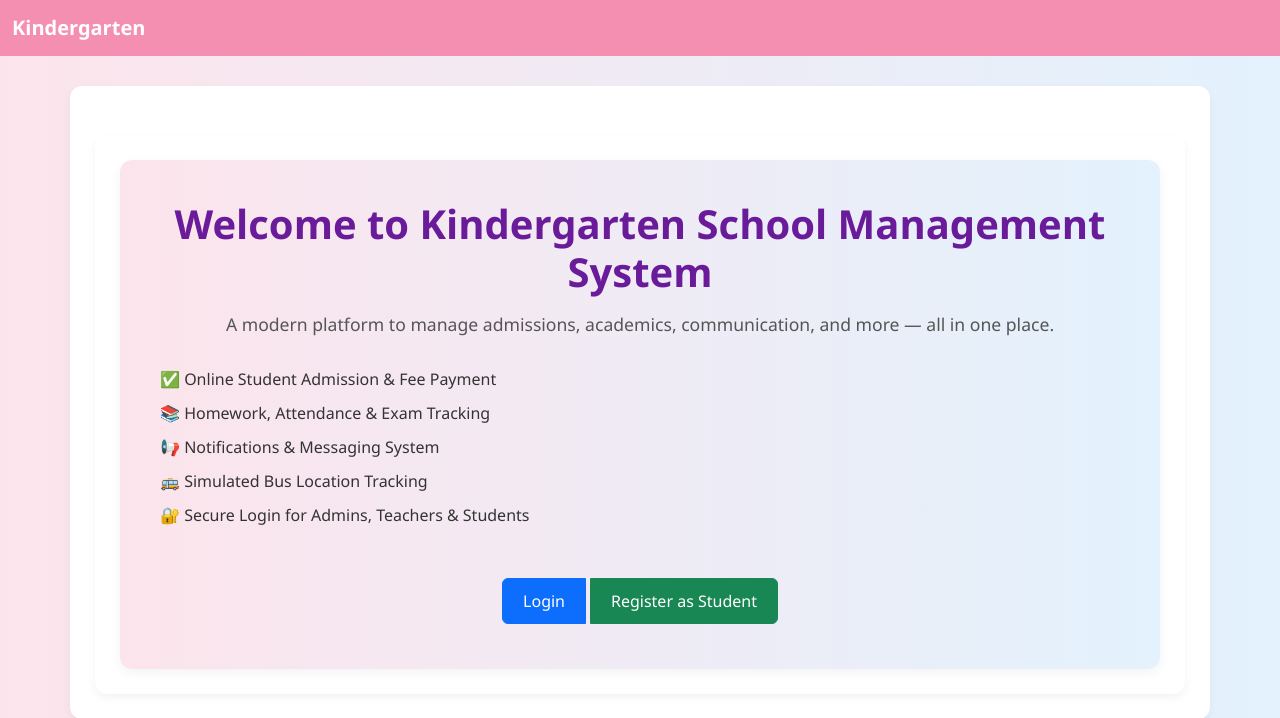
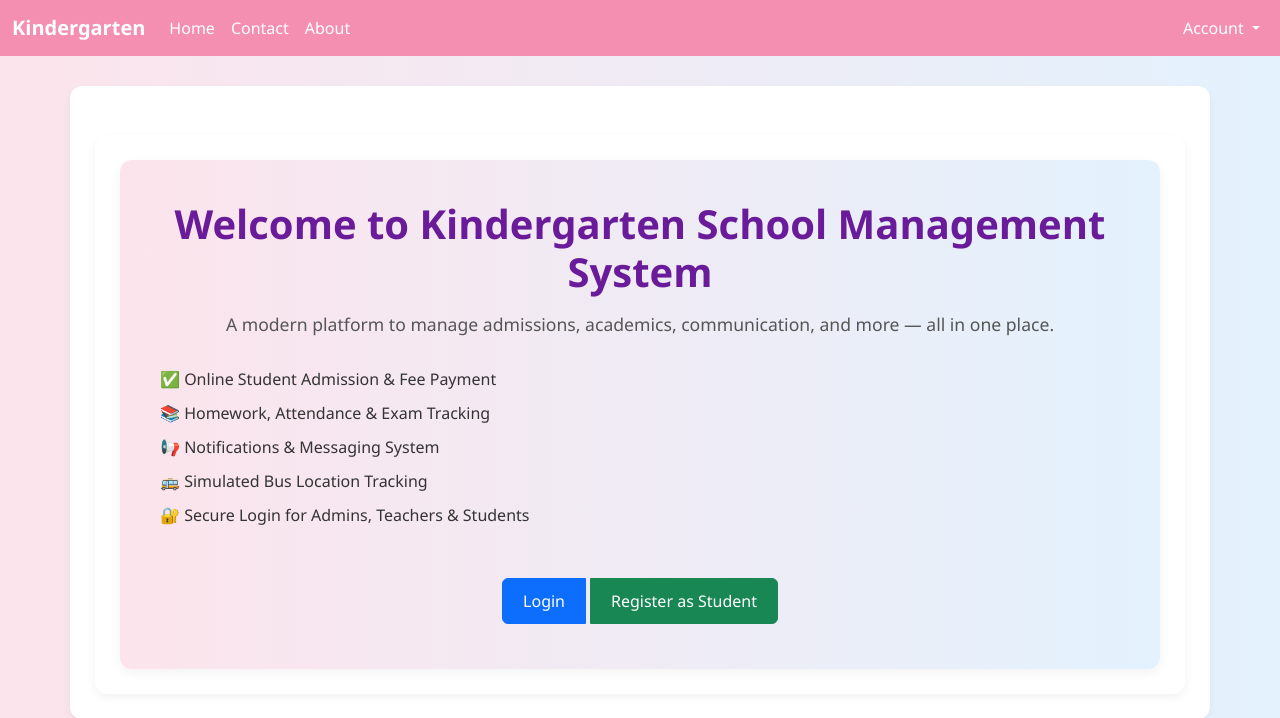
Before and after one commit to AbdullahRFA/Kindergarten-Website-Management-System, a Django app: page / in a window 1280 px wide. Shown: the top 718 px of the page. Run offline with Django 4.2, Linux system fonts and the light colour scheme.

Commit message:
added contact, homepage, about picture

```diff
--- a/core/templates/base.html
+++ b/core/templates/base.html
@@ -7,7 +7,7 @@
   <title>{% block title %}Kindergarten SMS{% endblock %}</title>
   <style>
     body {
-      background: linear-gradient(to right, #fce4ec, #e3f2fd); /* Soft pink to blue */
+      background: linear-gradient(to right, #fce4ec, #e3f2fd);
       font-family: 'Segoe UI', Tahoma, Geneva, Verdana, sans-serif;
     }
 
@@ -18,6 +18,15 @@
     .navbar-brand {
       font-weight: bold;
       color: #ffffff !important;
+    }
+
+    .nav-link {
+      color: #fff !important;
+      font-weight: 500;
+    }
+
+    .dropdown-menu {
+      background-color: #fce4ec;
     }
 
     .container {
@@ -38,9 +47,44 @@
 </head>
 <body>
 
-<nav class="navbar navbar-expand-lg">
+<nav class="navbar navbar-expand-sm">
   <div class="container-fluid">
     <a class="navbar-brand" href="#">Kindergarten</a>
+    <button class="navbar-toggler" type="button" data-bs-toggle="collapse" data-bs-target="#navbarContent">
+      <span class="navbar-toggler-icon"></span>
+    </button>
+
+    <div class="collapse navbar-collapse" id="navbarContent">
+      <!-- Left side links -->
+      <ul class="navbar-nav me-auto mb-2 mb-lg-0">
+        <li class="nav-item">
+          <a class="nav-link" href="{% url 'homepage' %}">Home</a>
+        </li>
+        <li class="nav-item">
+          <a class="nav-link" href="{% url 'contact' %}">Contact</a>
+        </li>
+        <li class="nav-item">
+          <a class="nav-link" href="{% url 'about' %}">About</a>
+        </li>
+      </ul>
+
+      <!-- Right side account dropdown -->
+      <ul class="navbar-nav">
+        <li class="nav-item dropdown">
+          <a class="nav-link dropdown-toggle" href="#" role="button" data-bs-toggle="dropdown">
+            Account
+          </a>
+          <ul class="dropdown-menu dropdown-menu-end">
+            {% if user.is_authenticated %}
+              <li><a class="dropdown-item" href="{% url 'logout' %}">Logout</a></li>
+            {% else %}
+              <li><a class="dropdown-item" href="{% url 'login' %}">Login</a></li>
+              <li><a class="dropdown-item" href="{% url 'register' %}">Register</a></li>
+            {% endif %}
+          </ul>
+        </li>
+      </ul>
+    </div>
   </div>
 </nav>
 
@@ -55,5 +99,6 @@
   &copy; {{ now|date:"Y" }} Kindergarten School Management System
 </footer>
 
+<script src="https://cdn.jsdelivr.net/npm/bootstrap@5.3.0/dist/js/bootstrap.bundle.min.js"></script>
 </body>
 </html>
--- a/core/templates/contact.html
+++ b/core/templates/contact.html
@@ -1,4 +1,5 @@
 {% extends 'base.html' %}
+{% load static %}
 
 {% block title %}Contact Us - Kindergarten SMS{% endblock %}
 
@@ -51,6 +52,7 @@
 
 <div class="container">
   <div class="contact-card">
+    {% comment %} <img src="{% static 'images/contact.avif' %}" alt="Kids studying around a table with fun" class="hero-image"> {% endcomment %}
     <h2 class="text-center">📞 Contact Us</h2>
 
     <form method="post" novalidate>
--- a/core/templates/homepage.html
+++ b/core/templates/homepage.html
@@ -1,4 +1,5 @@
 {% extends 'base.html' %}
+{% load static %}
 
 {% block title %}Welcome to Kindergarten SMS{% endblock %}
 
@@ -10,6 +11,14 @@
     padding: 40px;
     text-align: center;
     box-shadow: 0 4px 12px rgba(0, 0, 0, 0.05);
+  }
+
+  .hero-image {
+    max-width: 100%;
+    height: auto;
+    border-radius: 12px;
+    margin-bottom: 30px;
+    box-shadow: 0 4px 8px rgba(0, 0, 0, 0.1);
   }
 
   .hero-section h1 {
@@ -48,6 +57,9 @@
 
 <div class="container mt-4">
   <div class="hero-section">
+    <!-- 🎨 Image of kids studying with fun -->
+    {% comment %} <img src="{% static 'images/home.jpg' %}" alt="Kids studying around a table with fun" class="hero-image"> {% endcomment %}
+
     <h1>Welcome to Kindergarten School Management System</h1>
     <p>A modern platform to manage admissions, academics, communication, and more — all in one place.</p>
 
```
Also changed, not shown: core/static/images/about.png (added), core/static/images/contact.avif (added), core/static/images/home.jpg (added), db.sqlite3.
